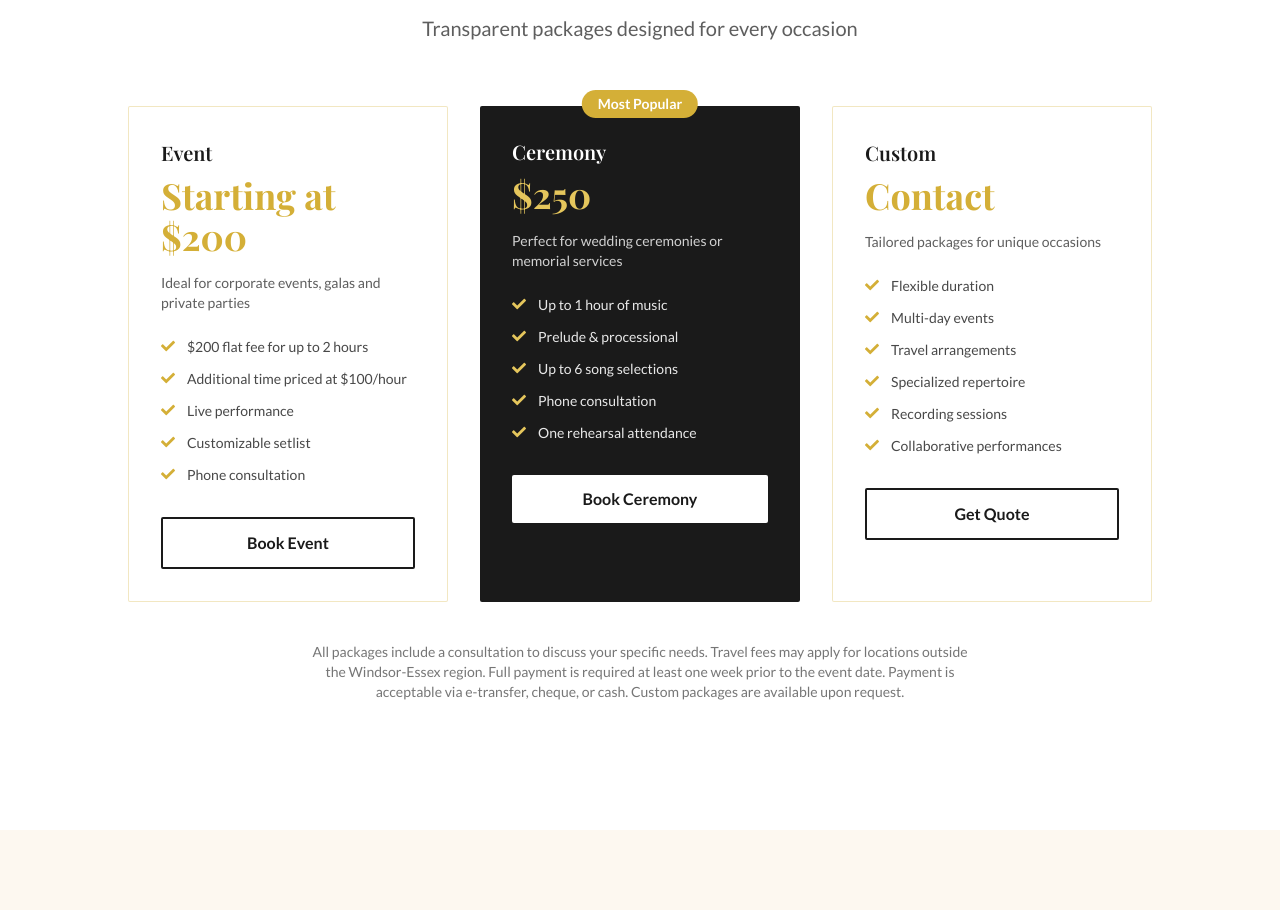
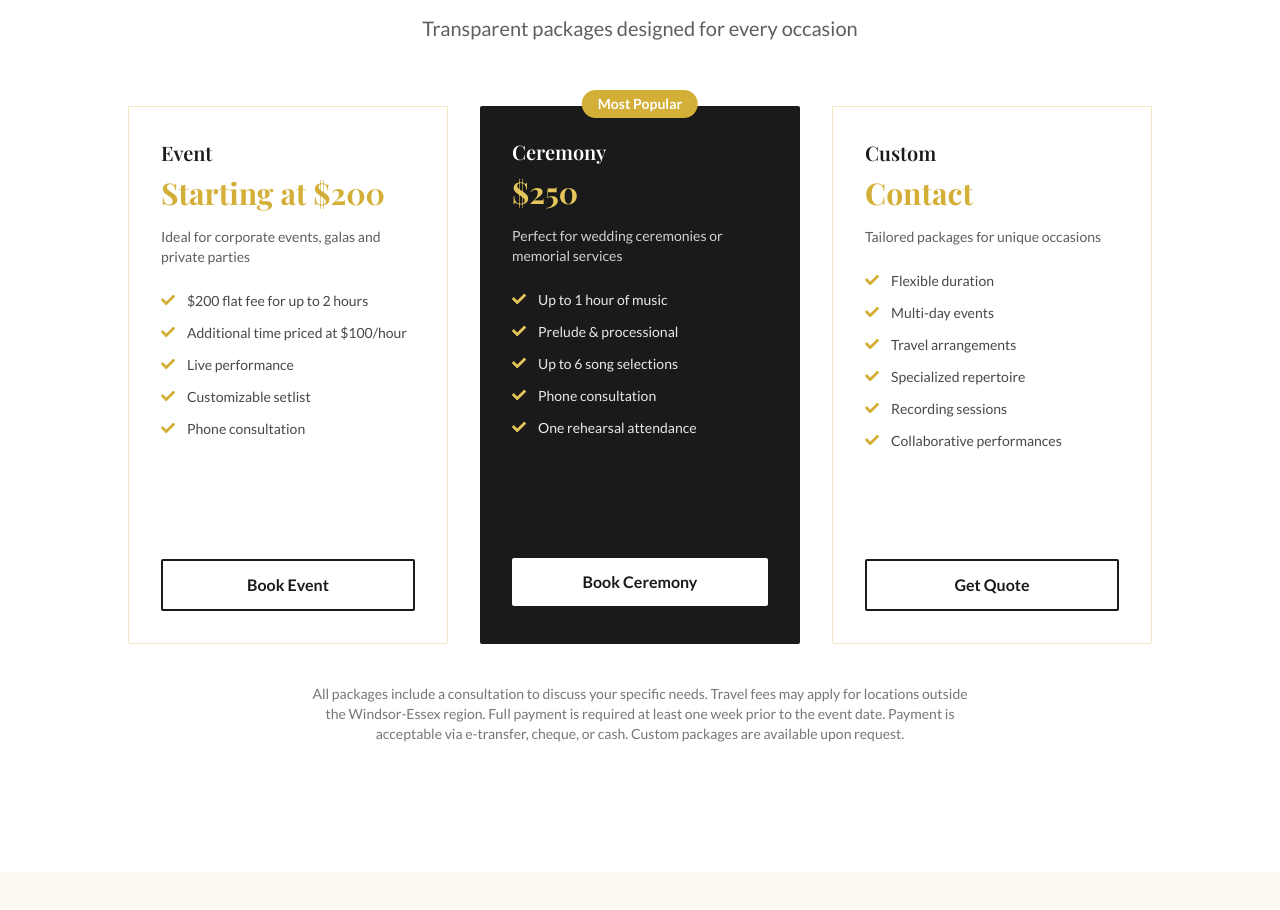
Before and after one commit to justinbornais/bornais-music-site, an Astro site: page / in a window 1280 px wide. Shown: the part 4060-4970 px from the top of the page. Built offline with nearby package versions, Linux system fonts and the light colour scheme; Astro itself is replaced by a stand-in of ours; a web font is replaced by a local one.

Commit message:
Proper spacing for pricing

```diff
--- a/src/components/Pricing.tsx
+++ b/src/components/Pricing.tsx
@@ -33,6 +33,8 @@ export function Pricing() {
                   </div>
                 )}
 
+                {/* Card Content with min-h for desktop */}
+                <div className="flex flex-col flex-1 md:min-h-[420px]">
                   {/* Package Name */}
                   <h3 className={`text-xl font-heading font-semibold mb-2 ${
                     pkg.highlighted ? 'text-white' : 'text-primary'
@@ -42,7 +44,7 @@ export function Pricing() {
 
                   {/* Price */}
                   <div className="mb-4">
-                  <span className={`text-4xl font-heading font-bold ${
+                    <span className={`text-3xl font-heading font-bold ${
                       pkg.highlighted ? 'text-accent-light' : 'text-accent'
                     }`}>
                       {pkg.price}
@@ -56,8 +58,9 @@ export function Pricing() {
                     {pkg.description}
                   </p>
 
-                {/* Features */}
-                <ul className="space-y-3 mb-8">
+                  {/* Features aligned across cards */}
+                  <div className="flex-1 flex items-start">
+                    <ul className="space-y-3 mb-4 w-full md:min-h-[120px]">
                       {pkg.features.map((feature, i) => (
                         <li
                           key={i}
@@ -72,6 +75,8 @@ export function Pricing() {
                         </li>
                       ))}
                     </ul>
+                  </div>
+                </div>
 
                 {/* CTA Button */}
                 <Button
```
Lines whose indentation alone changed are shown as unchanged.
